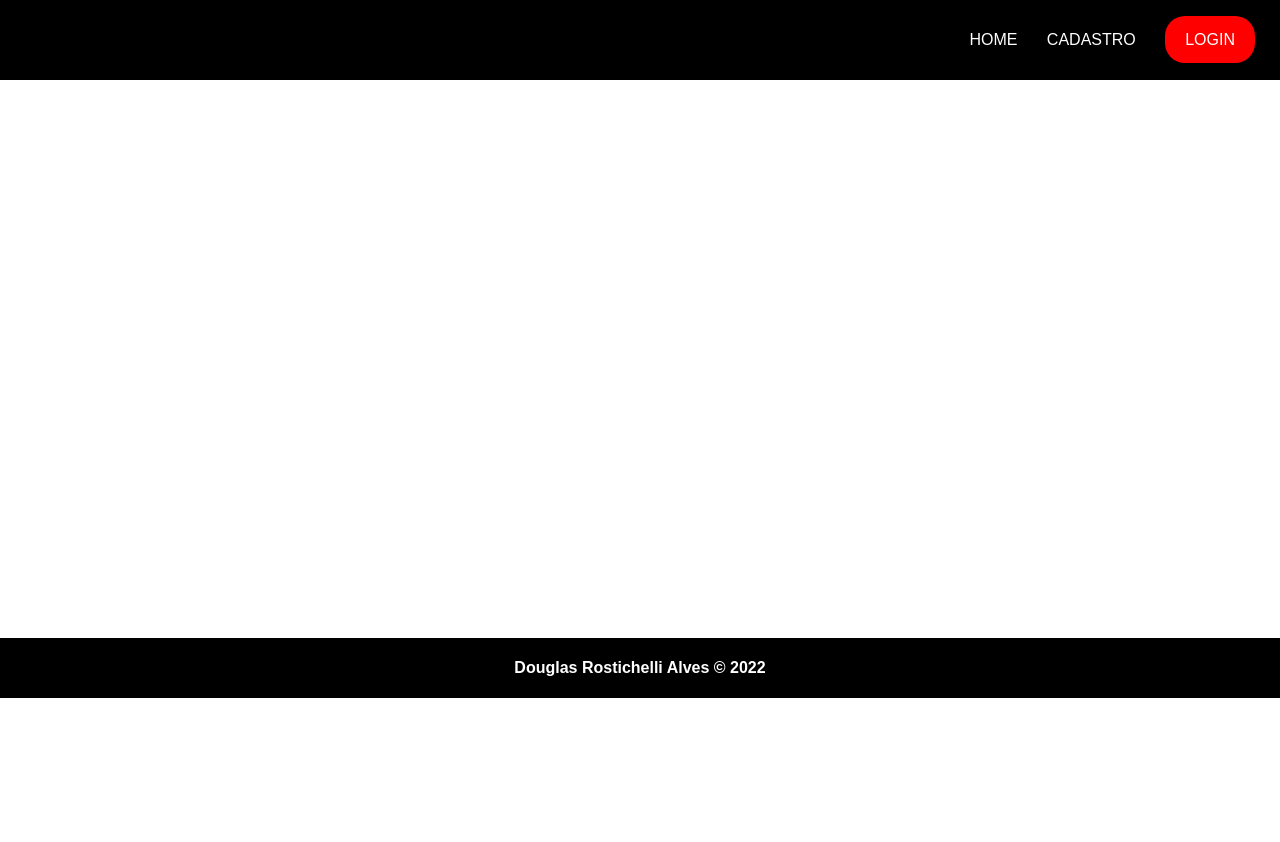
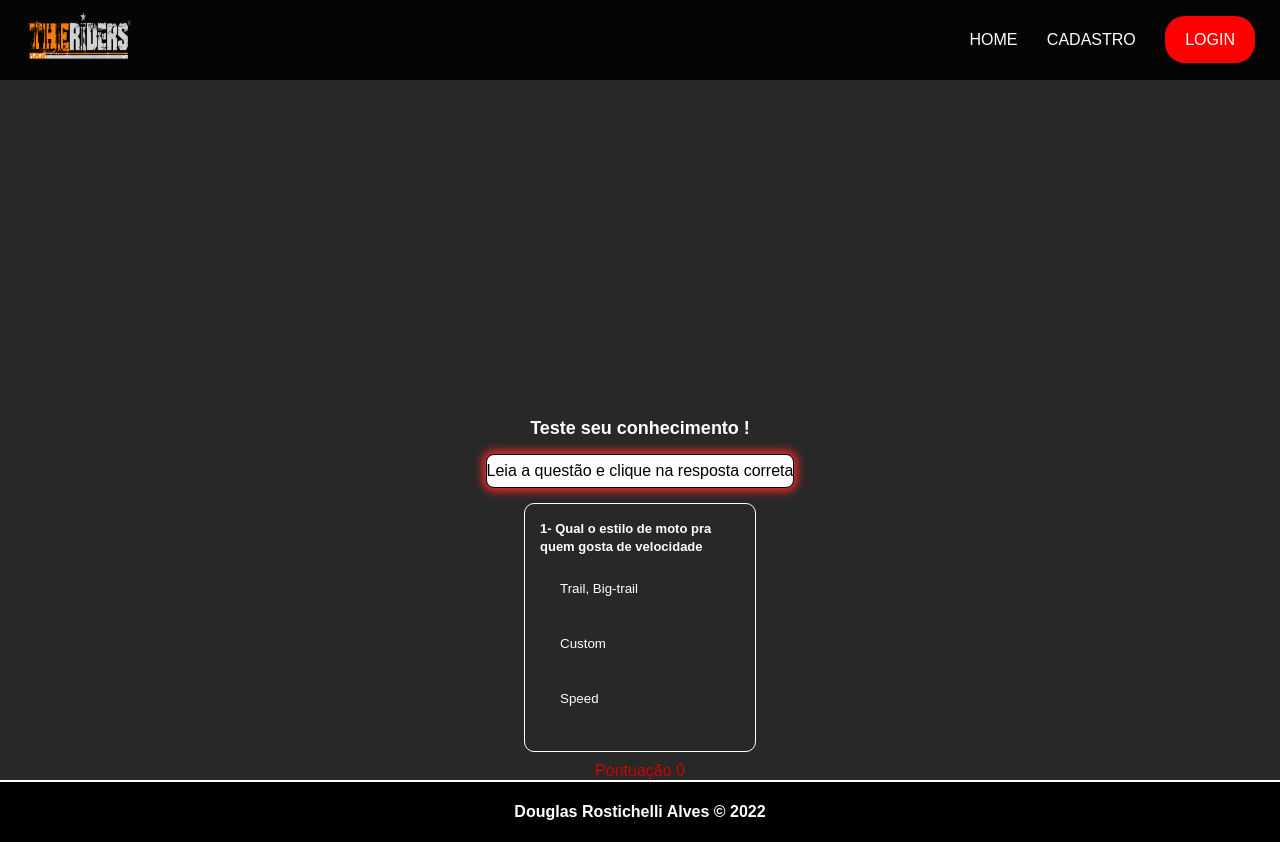
Before and after one commit to Rostichelli/DuasRodas, a website: page site/public/landingpage.html in a window 1280 px wide. Before the commit the page ends 800 px from the top, so only its background shows below. Drawn offline with nearby package versions, Linux system fonts and the light colour scheme; no server answers.

Commit message:
adicionando css a landing page , e quiz 90% pronto

```diff
--- a/site/public/css/cadastro.css
+++ b/site/public/css/cadastro.css
@@ -28,8 +28,8 @@ p {
 }
 
 .logo {
-    width: 130px;
-    margin-top: 15px;
+    height: 60px;
+    width: 110px;
 }
 
 nav {
--- a/site/public/css/index.css
+++ b/site/public/css/index.css
@@ -38,9 +38,8 @@ p {
 }
 
 .logo {
-    color: aliceblue;
-    width: 130px;
-    margin-top: 15px;
+    height: 60px;
+    width: 110px;
 }
 
 nav {
--- a/site/public/css/landingpage.css
+++ b/site/public/css/landingpage.css
@@ -1,5 +1,5 @@
 body {
-    background-color: #ffffff;
+    background-color: rgb(40, 40, 40);
     margin: 0;
     padding: 0;
     font-family: Arial, Helvetica, sans-serif;
@@ -14,19 +14,23 @@ p {
     color: #d6d6d6;
 }
 
+button{
+    cursor: pointer;
+}
+
 /* nav-bar */
 
 .navbar-container {
     width: 100%;
     height: 80px;
-    background-color: #000000;
+    background-color: #050505;
     padding: 0 25px;
     box-sizing: border-box;
 }
 
 .logo {
-    width: 130px;
-    margin-top: 15px;
+    height: 60px;
+    width: 110px;
 }
 
 nav {
@@ -67,13 +71,12 @@ nav {
 
 /* conteudo pricipal */
 .container{
-    height: 300px;
-    color: aqua;
+    height: 700px;
     display: flex;
     align-items: center;
     justify-content: center;
     margin: 0;
-    padding: 10%;
+    flex-direction: column;
 }
 
 .classificacao{
@@ -81,8 +84,73 @@ nav {
 }
 
 
+/* quizzzzzzzz */
+.titulo{
+    margin-top: 50px;
+    color: rgb(255, 255, 255);
+    font-size: large;
+    font-weight: bolder;
+}
+
+.instrucao{
+    margin-top: 15px;
+    background-color: rgb(255, 255, 255);
+    border-radius: 8px;
+    box-shadow: 0px 0px 10px 3px rgb(255, 41, 41);
+    margin-bottom: 15px;
+    border: solid 1px black;
+    align-items: center;
+    justify-content: center;
+    display: flex;
+    width: auto;
+    height: 35px;
+}
+
+/* .pergunt{} */
+
+.pergunta{
+    font-size: small;
+    font-weight: bolder;
+    color: white;
+}
+
+.alternativa{
+    border: none;
+    width: 180px;
+    padding: 10px;
+    align-items: center;
+    display: flex;
+    margin-left: 10px;
+    color: white;
+    background-color: rgb(40, 40, 40);
+    margin-bottom: 20px;
+    border-radius: 5px;
+}
+
+.alternativa:hover{
+    background-color: rgb(255, 0, 0);
+}
+
+.form_perguntas ul{
+    padding: 0;
+}
+
+.quiz{
+    border-radius: 10px;
+    padding: 15px;
+    height: auto;
+    width: 200px;
+    border: solid 0.8px white;
+}
+
+.num_pergunta{
+    color:  rgba(205, 1, 1);
+    align-items: center;
+    justify-content: center;
+    margin-top: 10px;
+}
+
 /* footer */
-
 .footer{
     display: flex;
     align-items: center;
--- a/site/public/css/login.css
+++ b/site/public/css/login.css
@@ -23,8 +23,8 @@ p {
 }
 
 .logo {
-    width: 130px;
-    margin-top: 15px;
+    height: 60px;
+    width: 110px;
 }
 
 nav {
--- a/site/public/landingpage.html
+++ b/site/public/landingpage.html
@@ -15,7 +15,7 @@
     <!-- nav-bar -->
     <div class="navbar-container">
         <nav>
-            <a href="#"><img class="logo" src="./img/logo_riders-removebg-preview.png" alt=""></a>
+            <img src="./assets/img/logo_riders-removebg-preview.png" class="logo">
             <ul class="navbar-items">
                 <li><a href="./index.html">Home</a></li>
                 <!-- <li><a href="#">Simulação</a></li> -->
@@ -27,8 +27,27 @@
     <!-- conteudo pricipal -->
     <main>
         <div class="container">
+
             <div class="chart-container" style="position: relative; height:40vh; width:40vw">
                 <canvas id="myChart"></canvas>
+            </div>
+
+            <span class="titulo">Teste seu conhecimento !</span>
+            <div class="instrucao">Leia a questão e clique na resposta correta</div>
+            <div class="quiz">
+                <div class="form_perguntas">
+                    <span id="pergunta" class="pergunta">
+                    </span>
+                    <ul>
+                        <button onclick="verifica(1)" id="a" class="alternativa"></button>
+
+                        <button onclick="verifica(2)" id="b" class="alternativa"></button>
+
+                        <button onclick="verifica(3)" id="c" class="alternativa"></button>
+                </div>
+                </ul>
+            </div>
+            <div id="pontuacao" class="num_pergunta">
             </div>
 
         </div>
@@ -43,6 +62,81 @@
     </footer>
 
     <script>
+
+        // perguntas em formato de json
+        const q1 = {
+            numQuestao: 1,
+            pergunta: 'Qual o estilo de moto pra quem gosta de velocidade',
+            alternativaA: 'Trail, Big-trail',
+            alternativaB: 'Custom',
+            alternativaC: 'Speed',
+            correta: 3,
+            pontuou: ''
+        }
+
+        const q2 = {
+            numQuestao: 2,
+            pergunta: 'Qual marca de moto é conhecida por suas famosas motos custons',
+            alternativaA: 'Honda',
+            alternativaB: 'Yamaha',
+            alternativaC: 'Harley-Davidson',
+            correta: 3,
+            pontuou: ''
+        }
+
+        const q3 = {
+            numQuestao: 3,
+            pergunta: 'Qual o estilo de moto ideal pra quem quer enfrentar qualquer terreno',
+            alternativaA: 'Trail, Big-trail',
+            alternativaB: 'Custom',
+            alternativaC: 'Speed',
+            correta: 1,
+            pontuou: ''
+        }
+
+        // lista de perguntas
+        var listaPerguntas = [q1, q2, q3];
+
+        var pontos = 0;
+        // imprimindo a primeira pergunta
+        pergunta.innerHTML = `${q1.numQuestao}- ${q1.pergunta}`;
+        a.innerHTML = `${q1.alternativaA}`;
+        b.innerHTML = `${q1.alternativaB}`;
+        c.innerHTML = `${q1.alternativaC}`;
+        pontuacao.innerHTML = `Pontuação ${pontos}`;
+
+
+        // parametros para utilizar mais funcoes
+        var Questao = 0;
+        function verifica(valorResposta) {
+            var tentativa = valorResposta
+
+            if (tentativa == listaPerguntas[Questao].correta) {
+                listaPerguntas[Questao].pontuou = 'true';
+                proximaQuestao();
+            } else {
+                proximaQuestao();
+            }
+
+            for (i = 0;
+                i < listaPerguntas.length;
+                i++) {
+                if (listaPerguntas[i].pontuou == 'true') {
+                    pontos += 10;
+                }
+            }
+        };
+
+        function proximaQuestao() {
+            Questao++;
+            pergunta.innerHTML = `${listaPerguntas[Questao].numQuestao}- ${listaPerguntas[Questao].pergunta}`;
+            a.innerHTML = `${listaPerguntas[Questao].alternativaA}`;
+            b.innerHTML = `${listaPerguntas[Questao].alternativaB}`;
+            c.innerHTML = `${listaPerguntas[Questao].alternativaC}`;
+
+        }
+
+
 
         // b_usuario.innerHTML = sessionStorage.NOME_USUARIO;
 
@@ -61,6 +155,8 @@
 
         //     Se quiser alterar a busca, ajuste as regras de negócio em src/controllers
         //     Para ajustar o "select", ajuste o comando sql em src/models
+
+
         function obterDadosGrafico(idAquario) {
 
             fetch(`/medidas/ultimas/${idAquario}`, { cache: 'no-store' }).then(function (response) {
@@ -80,9 +176,12 @@
                 });
         }
 
+
         // Esta função *plotarGrafico* usa os dados capturados na função anterior para criar o gráfico
         // Configura o gráfico (cores, tipo, etc), materializa-o na página e,
         // A função *plotarGrafico* também invoca a função *atualizarGrafico*
+
+
         function plotarGrafico(resposta, idAquario) {
             console.log('iniciando plotagem do gráfico...');
 
@@ -93,7 +192,7 @@
             let dados = {
                 labels: labels,
                 datasets: [{
-                    label: 'bananeira',
+                    label: 'Quantidade de votos',
                     backgroundColor: 'rgb(244, 000, 000)',
                     data: [],
                 }]
@@ -129,9 +228,9 @@
                 document.getElementById('myChart'),
                 config
             );
+    }
 
-            setTimeout(() => atualizarGrafico(idAquario, dados, myChart), 2000);
-        }
+            // setTimeout(() => atualizarGrafico(idAquario, dados, myChart), 2000);
 
 
         // Esta função *atualizarGrafico* atualiza o gráfico que foi renderizado na página,
@@ -139,53 +238,53 @@
 
         //     Se quiser alterar a busca, ajuste as regras de negócio em src/controllers
         //     Para ajustar o "select", ajuste o comando sql em src/models
-        function atualizarGrafico(idAquario, dados, myChart) {
+        // function atualizarGrafico(idAquario, dados, myChart) {
 
-            fetch(`/medidas/tempo-real/${idAquario}`, { cache: 'no-store' }).then(function (response) {
-                if (response.ok) {
-                    response.json().then(function (novoRegistro) {
+        //     fetch(`/medidas/tempo-real/${idAquario}`, { cache: 'no-store' }).then(function (response) {
+        //         if (response.ok) {
+        //             response.json().then(function (novoRegistro) {
 
-                        console.log(`Dados recebidos: ${JSON.stringify(novoRegistro)}`);
-                        console.log(`Dados atuais do gráfico:`);
-                        console.log(dados);
+        //                 console.log(`Dados recebidos: ${JSON.stringify(novoRegistro)}`);
+        //                 console.log(`Dados atuais do gráfico:`);
+        //                 console.log(dados);
 
-                        document.getElementById("avisoCaptura").innerHTML = ""
+        //                 document.getElementById("avisoCaptura").innerHTML = ""
 
-                        if (novoRegistro[0].momento_grafico == dados.labels[dados.labels.length - 1]) {
-                            console.log("---------------------------------------------------------------")
-                            console.log("Como não há dados novos para captura, o gráfico não atualizará.")
-                            document.getElementById("avisoCaptura").innerHTML = "<i class='fa-solid fa-triangle-exclamation'></i> Foi trazido o dado mais atual capturado pelo sensor. <br> Como não há dados novos a exibir, o gráfico não atualizará."
-                            console.log("Horário do novo dado capturado:")
-                            console.log(novoRegistro[0].momento_grafico)
-                            console.log("Horário do último dado capturado:")
-                            console.log(dados.labels[dados.labels.length - 1])
-                            console.log("---------------------------------------------------------------")
-                        } else {
-                            // tirando e colocando valores no gráfico
-                            dados.labels.shift(); // apagar o primeiro
-                            dados.labels.push(novoRegistro[0].momento_grafico); // incluir um novo momento
+        //                 if (novoRegistro[0].momento_grafico == dados.labels[dados.labels.length - 1]) {
+        //                     console.log("---------------------------------------------------------------")
+        //                     console.log("Como não há dados novos para captura, o gráfico não atualizará.")
+        //                     document.getElementById("avisoCaptura").innerHTML = "<i class='fa-solid fa-triangle-exclamation'></i> Foi trazido o dado mais atual capturado pelo sensor. <br> Como não há dados novos a exibir, o gráfico não atualizará."
+        //                     console.log("Horário do novo dado capturado:")
+        //                     console.log(novoRegistro[0].momento_grafico)
+        //                     console.log("Horário do último dado capturado:")
+        //                     console.log(dados.labels[dados.labels.length - 1])
+        //                     console.log("---------------------------------------------------------------")
+        //                 } else {
+        //                     // tirando e colocando valores no gráfico
+        //                     dados.labels.shift(); // apagar o primeiro
+        //                     dados.labels.push(novoRegistro[0].momento_grafico); // incluir um novo momento
 
-                            dados.datasets[0].data.shift();  // apagar o primeiro de umidade
-                            dados.datasets[0].data.push(novoRegistro[0].umidade); // incluir uma nova medida de umidade
+        //                     dados.datasets[0].data.shift();  // apagar o primeiro de umidade
+        //                     dados.datasets[0].data.push(novoRegistro[0].umidade); // incluir uma nova medida de umidade
 
-                            dados.datasets[1].data.shift();  // apagar o primeiro de temperatura
-                            dados.datasets[1].data.push(novoRegistro[0].temperatura); // incluir uma nova medida de temperatura
+        //                     dados.datasets[1].data.shift();  // apagar o primeiro de temperatura
+        //                     dados.datasets[1].data.push(novoRegistro[0].temperatura); // incluir uma nova medida de temperatura
 
-                            myChart.update();
-                        }
+        //                     myChart.update();
+        //                 }
 
-                        // Altere aqui o valor em ms se quiser que o gráfico atualize mais rápido ou mais devagar
-                        proximaAtualizacao = setTimeout(() => atualizarGrafico(idAquario, dados, myChart), 2000);
-                    });
-                } else {
-                    console.error('Nenhum dado encontrado ou erro na API');
-                    // Altere aqui o valor em ms se quiser que o gráfico atualize mais rápido ou mais devagar
-                    proximaAtualizacao = setTimeout(() => atualizarGrafico(idAquario, dados, myChart), 2000);
-                }
-            })
-                .catch(function (error) {
-                    console.error(`Erro na obtenção dos dados p/ gráfico: ${error.message}`);
-                });
+        //                 // Altere aqui o valor em ms se quiser que o gráfico atualize mais rápido ou mais devagar
+        //                 proximaAtualizacao = setTimeout(() => atualizarGrafico(idAquario, dados, myChart), 2000);
+        //             });
+        //         } else {
+        //             // console.error('Nenhum dado encontrado ou erro na API');
+        //             // Altere aqui o valor em ms se quiser que o gráfico atualize mais rápido ou mais devagar
+        //             proximaAtualizacao = setTimeout(() => atualizarGrafico(idAquario, dados, myChart), 2000);
+        //         }
+        //     })
+        //         .catch(function (error) {
+        //             console.error(`Erro na obtenção dos dados p/ gráfico: ${error.message}`);
+        //         });
 
-        }
+        // }
     </script>
--- a/site/src/models/medidaModel.js
+++ b/site/src/models/medidaModel.js
@@ -14,10 +14,7 @@ function buscarUltimasMedidas(idAquario, limite_linhas) {
                     where fk_aquario = ${idAquario}
                     order by id desc`;
     } else if (process.env.AMBIENTE_PROCESSO == "desenvolvimento") {
-        instrucaoSql = `select estiloPilotagem as motos, count(estiloPilotagem) as qtdVotos
-        from usuario
-        group by estiloPilotagem
-        order by count(estiloPilotagem) desc;`;
+        instrucaoSql = `select estilopilotagem as motos, count(estiloPilotagem)  as qtdVotos from usuario group by estiloPilotagem;`;
     } else {
         console.log("\nO AMBIENTE (produção OU desenvolvimento) NÃO FOI DEFINIDO EM app.js\n");
         return
--- a/site/src/models/usuarioModel.js
+++ b/site/src/models/usuarioModel.js
@@ -19,13 +19,13 @@ function entrar(email, senha) {
 }
 
 // Coloque os mesmos parâmetros aqui. Vá para a var instrucao
-function cadastrar(nome, email, senha, estiloPilotagem) {
-    console.log("ACESSEI O USUARIO MODEL \n \n\t\t >> Se aqui der erro de 'Error: connect ECONNREFUSED',\n \t\t >> verifique suas credenciais de acesso ao banco\n \t\t >> e se o servidor de seu BD está rodando corretamente. \n\n function cadastrar():", nome, email, senha, estiloPilotagem);
+function cadastrar(nome, email, senha, estilo) {
+    console.log("ACESSEI O USUARIO MODEL \n \n\t\t >> Se aqui der erro de 'Error: connect ECONNREFUSED',\n \t\t >> verifique suas credenciais de acesso ao banco\n \t\t >> e se o servidor de seu BD está rodando corretamente. \n\n function cadastrar():", nome, email, senha, estilo);
 
     // Insira exatamente a query do banco aqui, lembrando da nomenclatura exata nos valores
     //  e na ordem de inserção dos dados.
     var instrucao = `
-        INSERT INTO usuario (nome, email, senha, estiloPilotagem) VALUES ('${nome}', '${email}', '${senha}', '${estiloPilotagem}');
+        INSERT INTO usuario (nome, email, senha, estiloPilotagem) VALUES ('${nome}', '${email}', '${senha}', '${estilo}');
     `;
     console.log("Executando a instrução SQL: \n" + instrucao);
     return database.executar(instrucao);
--- a/site/src/routes/usuarios.js
+++ b/site/src/routes/usuarios.js
@@ -16,6 +16,7 @@ router.post("/cadastrar", function (req, res) {
     usuarioController.cadastrar(req, res);
 })
 
+
 router.post("/autenticar", function (req, res) {
     usuarioController.entrar(req, res);
 });
```
Also changed, not shown: site/public/cadastro.html (+18 -9 lines), site/public/index.html (+1 -1 lines), site/public/login.html (+1 -1 lines), site/public/simulador.html (+1 -0 lines), site/src/controllers/usuarioController.js (+5 -2 lines), site/public/assets/img/logo-removebg-preview.png, site/public/assets/img/logo.jpg (added), 1 other file.
